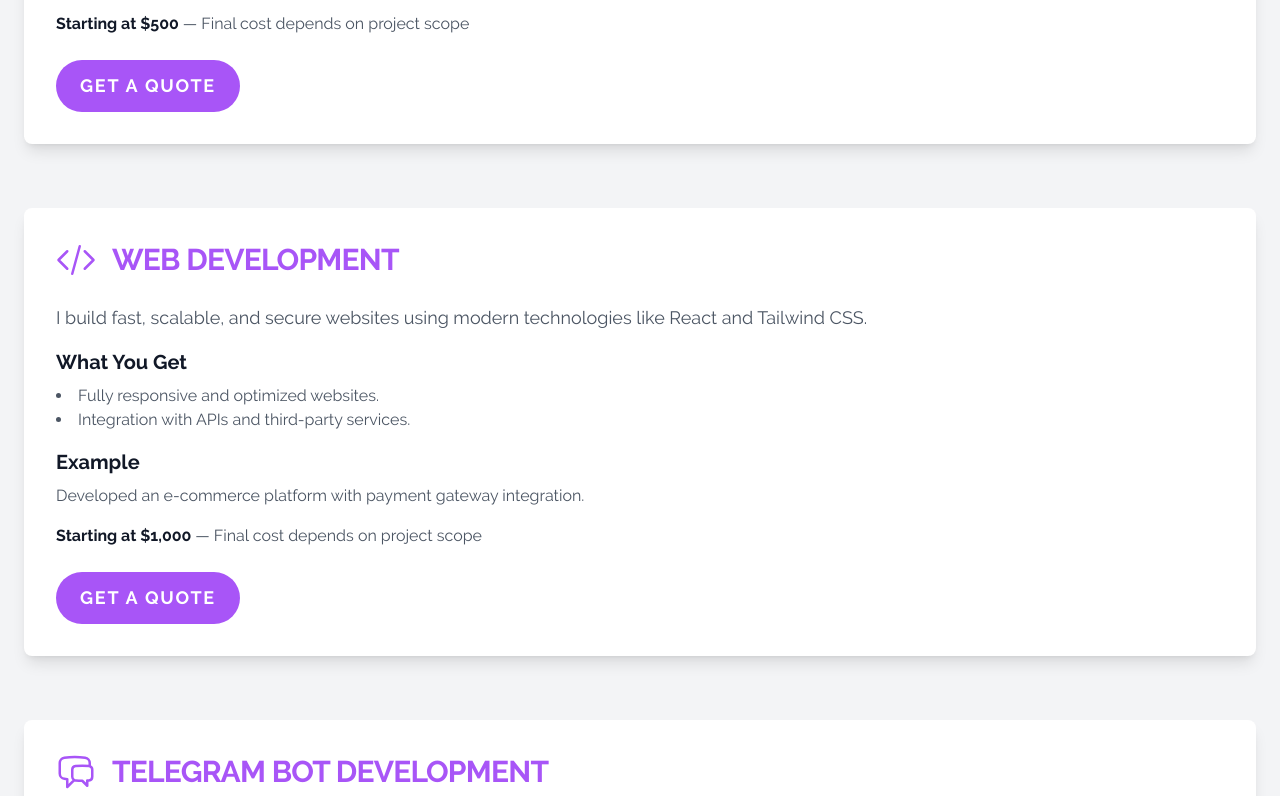
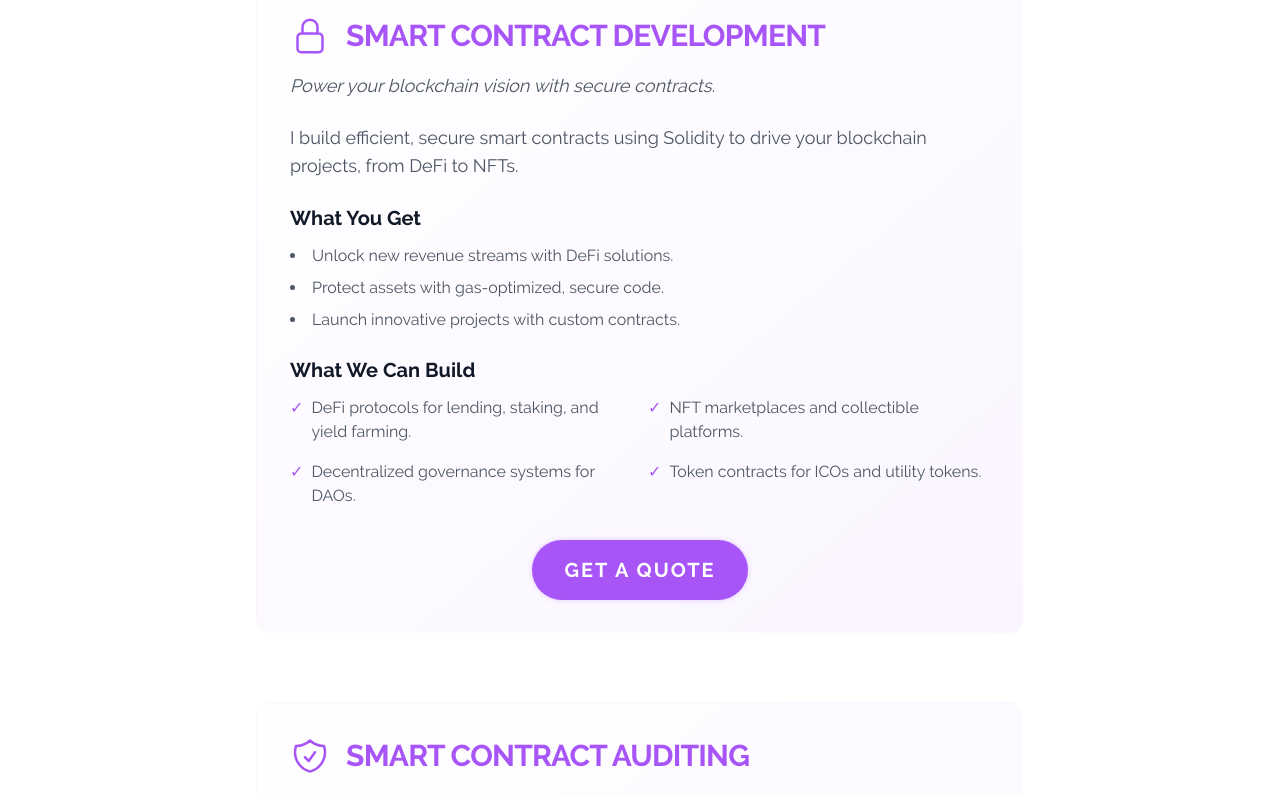
Before and after one commit to the-zahraa/website, a React (Vite) app: page /services in a window 1280 px wide. Shown: the part 880-1676 px from the top of the page. Built offline with nearby package versions, Linux system fonts and the light colour scheme.

Commit message:
services page code fixed

```diff
--- a/src/App.jsx
+++ b/src/App.jsx
@@ -11,7 +11,8 @@ export default function App() {
   return (
     <Router>
       <Header />
-      <main className="mt-16 min-h-screen bg-transparent">
+      <div className="snap-y snap-mandatory min-h-screen">
+        <main className="mt-16 bg-transparent">
           <Routes>
             <Route path="/" element={<Home />} />
             <Route path="/about" element={<About />} />
@@ -20,6 +21,7 @@ export default function App() {
             <Route path="/book-a-call" element={<BookCallPage />} />
           </Routes>
         </main>
+      </div>
       <Footer />
     </Router>
   );
--- a/src/index.css
+++ b/src/index.css
@@ -204,3 +204,30 @@ body {
   ) 1;
   opacity: 0;
 }
+
+html {
+
+  scroll-behavior: smooth;
+  overflow-y: scroll; /* Ensures smooth scrolling */
+}
+
+/* index.css */
+@layer components {
+  .gradient-border {
+    position: relative;
+    border: none;
+  }
+  .gradient-border::before {
+    content: '';
+    position: absolute;
+    inset: -2px;
+    background: linear-gradient(to right, #A855F7, #9333EA);
+    opacity: 0;
+    transition: opacity 0.3s ease-out;
+    border-radius: 12px;
+    z-index: -1;
+  }
+  .gradient-border:hover::before {
+    opacity: 1;
+  }
+}
--- a/src/pages/About.jsx
+++ b/src/pages/About.jsx
@@ -43,6 +43,16 @@ const About = () => {
     animate: {
       opacity: 1,
       transition: { duration: 0.4, ease: 'easeOut' },
+    },
+  };
+
+  // Interactive hover variants for the box
+  const boxHoverVariants = {
+    initial: { scale: 1, boxShadow: '0 5px 15px rgba(0, 0, 0, 0.1)' },
+    hover: {
+      scale: 1.03,
+      boxShadow: '0 10px 25px rgba(168, 85, 247, 0.3)',
+      transition: { duration: 0.3, ease: 'easeOut' },
     },
   };
 
@@ -135,8 +145,10 @@ const About = () => {
         </motion.p>
         <motion.div
           variants={fadeInUp}
-          whileHover={{ scale: 1.02, transition: { duration: 0.3 } }}
-          className="mt-6 max-w-lg mx-auto bg-white rounded-xl shadow-2xl p-6"
+          initial="initial"
+          whileHover="hover"
+          variants={boxHoverVariants}
+          className="mt-6 max-w-2xl mx-auto bg-gradient-to-br from-white to-gray-100 rounded-xl p-8 border-2 border-[#A855F7] transition-all duration-300"
         >
           <p className="text-lg text-gray-500">
             I’m on a mission to transform ideas into impactful tech solutions with a spark of innovation.
@@ -152,19 +164,24 @@ const About = () => {
           hidden: { opacity: 0 },
           visible: { opacity: 1, transition: { staggerChildren: 0.3 } },
         }}
-        className="max-w-4xl mx-auto mb-16"
+        className="max-w-2xl mx-auto mb-16"
       >
         <motion.h2
           variants={fadeInUp}
           className="text-3xl font-semibold text-gray-800 mb-6 text-center"
         >
-          Who I Am
+          Who Am I?
         </motion.h2>
         <motion.div
           variants={fadeInUp}
-          whileHover={{ rotate: 1, transition: { duration: 0.3 } }}
-          className="bg-white rounded-xl shadow-lg p-6 sm:p-8 border-l-4 border-[#A855F7]"
+          initial="initial"
+          whileHover="hover"
+          variants={boxHoverVariants}
+          className="bg-gradient-to-br from-white to-gray-100 rounded-xl p-6 sm:p-8 border-2 border-[#A855F7] transition-all duration-300"
         >
+          <p className="text-gray-800 font-medium mb-2">
+            I’m Zahraa, a blockchain and web developer crafting secure, scalable solutions.
+          </p>
           <p className="text-gray-600 leading-relaxed">
             From my first line of code to launching global projects, I’ve been driven by curiosity and creativity. Specializing in <span className="text-[#A855F7] font-medium">blockchain</span> and <span className="text-[#A855F7] font-medium">web development</span>, I build solutions that are secure, scalable, and stunning. My goal? To empower you with tech that sparks change.
           </p>
--- a/src/pages/Services.jsx
+++ b/src/pages/Services.jsx
@@ -9,10 +9,10 @@ import {
   ShieldCheckIcon,
 } from '@heroicons/react/24/outline';
 
-// Animation variants
+// Animation variants for buttons
 const glowVariants = {
   hover: {
-    boxShadow: '0 0 15px rgba(168, 85, 247, 0.3)',
+    boxShadow: '0 0 15px rgba(168, 85, 247, 0.5)',
     scale: 1.05,
     transition: { duration: 0.3 },
   },
@@ -22,30 +22,55 @@ const glowVariants = {
   },
 };
 
+// Animation variants for cards (ServiceSection)
+const cardVariants = {
+  initial: {
+    y: 0,
+    scale: 0.95, // Start slightly scaled down for load animation
+  },
+  visible: {
+    y: 0,
+    scale: 1, // Scale to full size on load
+    transition: { duration: 0.5, ease: 'easeOut' },
+  },
+  hover: {
+    y: -5, // Subtle lift effect
+    boxShadow: '0 0 20px rgba(168, 85, 247, 0.5)', // Glow on hover
+    borderColor: '#A855F7',
+    transition: { duration: 0.3, ease: 'easeOut' },
+  },
+};
+
+// Animation variants for fade-in
 const fadeInVariants = {
   hidden: { opacity: 0, y: 20 },
-  visible: { opacity: 1, y: 0, transition: { duration: 0.6, ease: 'easeOut' } },
+  visible: { opacity: 1, y: 0, transition: { duration: 0.6, ease: 'easeOut', delay: 0.2 } },
 };
 
 const Services = () => {
   const location = useLocation();
 
-  // Smooth scrolling to section on page load
+  // Smooth scrolling to section on page load with header offset
   useEffect(() => {
     if (location.hash) {
       const sectionId = location.hash.replace('#', '');
       const section = document.getElementById(sectionId);
       if (section) {
-        section.scrollIntoView({ behavior: 'smooth', block: 'start' });
+        const headerHeight = 64; // 16rem = 64px (based on mt-16 in App.jsx)
+        const sectionPosition = section.getBoundingClientRect().top + window.pageYOffset;
+        window.scrollTo({
+          top: sectionPosition - headerHeight,
+          behavior: 'smooth',
+        });
       }
     }
   }, [location]);
 
   return (
-    <div className="pt-12">
+    <div className="snap-y snap-mandatory pt-16 box-border">
       {/* Hero Section */}
-      <section className="min-h-[50vh] flex items-start justify-center bg-white text-gray-900 pt-6">
-        <div className="text-center">
+      <section className="min-h-[85vh] flex items-center justify-center bg-white text-gray-900 snap-start mb-10">
+        <div className="text-center px-4 py-8">
           <motion.h1
             initial={{ opacity: 0, y: 20 }}
             animate={{ opacity: 1, y: 0 }}
@@ -58,90 +83,135 @@ const Services = () => {
             initial={{ opacity: 0, y: 20 }}
             animate={{ opacity: 1, y: 0 }}
             transition={{ duration: 0.8, delay: 0.2, ease: 'easeOut' }}
-            className="mt-4 text-xl md:text-2xl text-gray-600 max-w-2xl mx-auto"
+            className="mt-4 text-lg md:text-2xl text-gray-600 max-w-2xl mx-auto sm:text-xl xs:text-base"
           >
-            From web design to smart contract auditing, I deliver tailored solutions for your digital needs.
+            Tailored blockchain and web solutions for your digital needs.
           </motion.p>
         </div>
       </section>
 
-      {/* Services Sections */}
-      <section className="py-16 bg-gray-100">
-        <div className="max-w-7xl mx-auto px-6 space-y-16">
+      {/* Smart Contract Development */}
+      <section className="min-h-[85vh] flex items-center justify-center bg-white snap-start mb-10">
+        <div className="max-w-7xl mx-auto px-6 w-full">
+          <ServiceSection
+            id="smart-contract-development"
+            icon={<LockClosedIcon className="w-10 h-10 text-[#A855F7]" />}
+            title="Smart Contract Development"
+            tagline="Power your blockchain vision with secure contracts."
+            description="I build efficient, secure smart contracts using Solidity to drive your blockchain projects, from DeFi to NFTs."
+            benefits={[
+              'Unlock new revenue streams with DeFi solutions.',
+              'Protect assets with gas-optimized, secure code.',
+              'Launch innovative projects with custom contracts.',
+            ]}
+            whatWeBuild={[
+              'DeFi protocols for lending, staking, and yield farming.',
+              'NFT marketplaces and collectible platforms.',
+              'Decentralized governance systems for DAOs.',
+              'Token contracts for ICOs and utility tokens.',
+            ]}
+          />
+        </div>
+      </section>
+
+      {/* Smart Contract Auditing */}
+      <section className="min-h-[85vh] flex items-center justify-center bg-white snap-start mb-10">
+        <div className="max-w-7xl mx-auto px-6 w-full">
+          <ServiceSection
+            id="smart-contract-auditing"
+            icon={<ShieldCheckIcon className="w-10 h-10 text-[#A855F7]" />}
+            title="Smart Contract Auditing"
+            tagline="Safeguard your blockchain projects with rigorous audits."
+            description="I provide comprehensive audits to ensure your smart contracts are secure, reliable, and free from vulnerabilities."
+            benefits={[
+              'Protect user funds with bulletproof security.',
+              'Build trust with transparent audit reports.',
+              'Minimize risks with actionable recommendations.',
+            ]}
+            whatWeBuild={[
+              'Detailed audit reports for DeFi and NFT contracts.',
+              'Security assessments for DAO governance systems.',
+              'Vulnerability fixes for token and staking contracts.',
+              'Compliance checks for regulatory alignment.',
+            ]}
+          />
+        </div>
+      </section>
+
       {/* Web Design */}
+      <section className="min-h-[85vh] flex items-center justify-center bg-white snap-start mb-10">
+        <div className="max-w-7xl mx-auto px-6 w-full">
           <ServiceSection
             id="web-design"
             icon={<PaintBrushIcon className="w-10 h-10 text-[#A855F7]" />}
             title="Web Design"
-            description="I create visually stunning and user-friendly websites that captivate your audience and enhance your brand."
+            tagline="Design stunning websites that captivate and convert."
+            description="I create responsive, user-centric designs that elevate your brand and deliver seamless experiences to engage your audience."
             benefits={[
-              'Custom, responsive designs tailored to your brand.',
-              'Intuitive UI/UX for seamless user experiences.',
+              'Boost brand credibility with custom designs.',
+              'Drive conversions with intuitive UI/UX.',
+              'Ensure accessibility across all devices.',
             ]}
-            example="Designed a sleek portfolio website for a creative agency."
-            pricing="Starting at $500"
+            whatWeBuild={[
+              'Sleek portfolio websites for creatives and agencies.',
+              'Engaging landing pages for product launches.',
+              'Modern e-commerce storefronts with intuitive navigation.',
+              'Corporate websites that reflect your brand’s authority.',
+            ]}
           />
+        </div>
+      </section>
 
       {/* Web Development */}
+      <section className="min-h-[85vh] flex items-center justify-center bg-white snap-start mb-10">
+        <div className="max-w-7xl mx-auto px-6 w-full">
           <ServiceSection
             id="web-development"
             icon={<CodeBracketIcon className="w-10 h-10 text-[#A855F7]" />}
             title="Web Development"
-            description="I build fast, scalable, and secure websites using modern technologies like React and Tailwind CSS."
+            tagline="Build fast, scalable websites that perform."
+            description="I develop robust, secure websites and apps using modern technologies like React and Tailwind CSS to meet your business goals."
             benefits={[
-              'Fully responsive and optimized websites.',
-              'Integration with APIs and third-party services.',
+              'Accelerate growth with high-performance websites.',
+              'Seamlessly integrate APIs and third-party tools.',
+              'Future-proof your site with scalable architecture.',
             ]}
-            example="Developed an e-commerce platform with payment gateway integration."
-            pricing="Starting at $1,000"
+            whatWeBuild={[
+              'Dynamic e-commerce platforms with payment gateways.',
+              'Interactive web apps for startups and enterprises.',
+              'Content management systems for easy updates.',
+              'Custom dashboards for data-driven insights.',
+            ]}
           />
+        </div>
+      </section>
 
-          {/* Telegram Bot Development */}
+      {/* Smart Automation Bots */}
+      <section className="min-h-[85vh] flex items-center justify-center bg-white snap-start mb-10">
+        <div className="max-w-7xl mx-auto px-6 w-full">
           <ServiceSection
-            id="telegram-bot-development"
+            id="smart-automation-bots"
             icon={<ChatBubbleLeftRightIcon className="w-10 h-10 text-[#A855F7]" />}
-            title="Telegram Bot Development"
-            description="I develop custom Telegram bots to automate tasks, engage users, and streamline communication."
+            title="Smart Automation Bots"
+            tagline="Streamline tasks and engage users with intelligent bots."
+            description="I create smart bots to automate workflows, enhance user engagement, and provide seamless communication for your business."
             benefits={[
-              'Automated workflows for businesses.',
-              'Interactive features for user engagement.',
+              'Save time with automated workflows.',
+              'Boost user retention with interactive features.',
+              'Scale customer support with 24/7 availability.',
             ]}
-            example="Built a customer support bot for a startup, reducing response time by 50%."
-            pricing="Starting at $300"
-          />
-
-          {/* Smart Contract Development */}
-          <ServiceSection
-            id="smart-contract-development"
-            icon={<LockClosedIcon className="w-10 h-10 text-[#A855F7]" />}
-            title="Smart Contract Development"
-            description="I create secure and efficient smart contracts using Solidity to power your blockchain projects."
-            benefits={[
-              'Custom contracts for DeFi, NFTs, and more.',
-              'Optimized for gas efficiency and security.',
+            whatWeBuild={[
+              'Customer support bots for instant responses.',
+              'E-commerce bots for product browsing and checkout.',
+              'Community engagement bots for groups and channels.',
+              'Notification bots for real-time updates and alerts.',
             ]}
-            example="Developed a DeFi smart contract for yield farming with over $1M in TVL."
-            pricing="Starting at $2,000"
-          />
-
-          {/* Smart Contract Auditing */}
-          <ServiceSection
-            id="smart-contract-auditing"
-            icon={<ShieldCheckIcon className="w-10 h-10 text-[#A855F7]" />}
-            title="Smart Contract Auditing"
-            description="I provide thorough audits to ensure your smart contracts are secure and free from vulnerabilities."
-            benefits={[
-              'Comprehensive security analysis.',
-              'Detailed reports with actionable insights.',
-            ]}
-            example="Audited a DAO smart contract, identifying and fixing critical vulnerabilities."
-            pricing="Starting at $1,500"
           />
         </div>
       </section>
 
       {/* CTA Section */}
-      <section className="py-16 bg-gray-900 text-white">
+      <section className="min-h-[85vh] flex items-center justify-center bg-gray-900 text-white snap-start">
         <div className="max-w-7xl mx-auto px-6 text-center">
           <motion.h2
             initial={{ opacity: 0, y: 20 }}
@@ -182,7 +252,7 @@ const Services = () => {
 };
 
 // Reusable Service Section Component
-const ServiceSection = ({ id, icon, title, description, benefits, example, pricing }) => {
+const ServiceSection = ({ id, icon, title, tagline, description, benefits, whatWeBuild }) => {
   const ref = useRef(null);
   const isInView = useInView(ref, { once: true, margin: '-50px' });
 
@@ -190,37 +260,45 @@ const ServiceSection = ({ id, icon, title, description, benefits, example, prici
     <motion.div
       id={id}
       ref={ref}
-      initial="hidden"
+      initial="initial"
       animate={isInView ? 'visible' : 'hidden'}
-      variants={fadeInVariants}
-      className="bg-white rounded-lg shadow-lg p-8"
+      whileHover="hover"
+      variants={cardVariants}
+      className="bg-gradient-to-br from-white to-purple-50 rounded-2xl p-8 w-full max-w-3xl mx-auto border-2 border-transparent transition-all duration-300"
     >
-      <div className="flex items-center gap-4 mb-6">
+      <div className="flex items-center gap-4 mb-4">
         {icon}
         <h2 className="text-3xl font-bold tracking-tight text-[#A855F7] uppercase">{title}</h2>
       </div>
-      <p className="text-gray-600 text-lg mb-4">{description}</p>
-      <h3 className="text-xl font-semibold text-gray-900 mb-2">What You Get</h3>
-      <ul className="list-disc list-inside text-gray-600 mb-4">
+      <p className="text-lg text-gray-600 italic mb-6">{tagline}</p>
+      <p className="text-gray-600 text-lg mb-6">{description}</p>
+      <h3 className="text-xl font-semibold text-gray-900 mb-3">What You Get</h3>
+      <ul className="list-disc list-inside text-gray-600 mb-6 space-y-2">
         {benefits.map((benefit, index) => (
           <li key={index}>{benefit}</li>
         ))}
       </ul>
-      <h3 className="text-xl font-semibold text-gray-900 mb-2">Example</h3>
-      <p className="text-gray-600 mb-4">{example}</p>
-      <p className="text-gray-900 font-semibold mb-6">
-        {pricing} <span className="text-gray-600 font-normal">— Final cost depends on project scope</span>
-      </p>
+      <h3 className="text-xl font-semibold text-gray-900 mb-3">What We Can Build</h3>
+      <ul className="grid grid-cols-1 sm:grid-cols-2 gap-4 text-gray-600 mb-8">
+        {whatWeBuild.map((item, index) => (
+          <li key={index} className="flex items-start">
+            <span className="mr-2 text-[#A855F7]">✓</span>
+            {item}
+          </li>
+        ))}
+      </ul>
+      <div className="text-center">
         <Link to="/book-a-call">
           <motion.button
             variants={glowVariants}
             whileHover="hover"
             whileTap="tap"
-          className="inline-block bg-[#A855F7] text-white font-bold px-6 py-3 rounded-full text-lg tracking-widest uppercase transition-all duration-300"
+            className="inline-block bg-[#A855F7] text-white font-bold px-8 py-4 rounded-full text-xl tracking-widest uppercase transition-all duration-300 shadow-[0_0_5px_rgba(168,85,247,0.3)]"
           >
             Get a Quote
           </motion.button>
         </Link>
+      </div>
     </motion.div>
   );
 };
```
Also changed, not shown: src/pages/Home.jsx (+4 -4 lines), 1 other file (tests, documents, lock files or other folders). Lines whose indentation alone changed are shown as unchanged.
